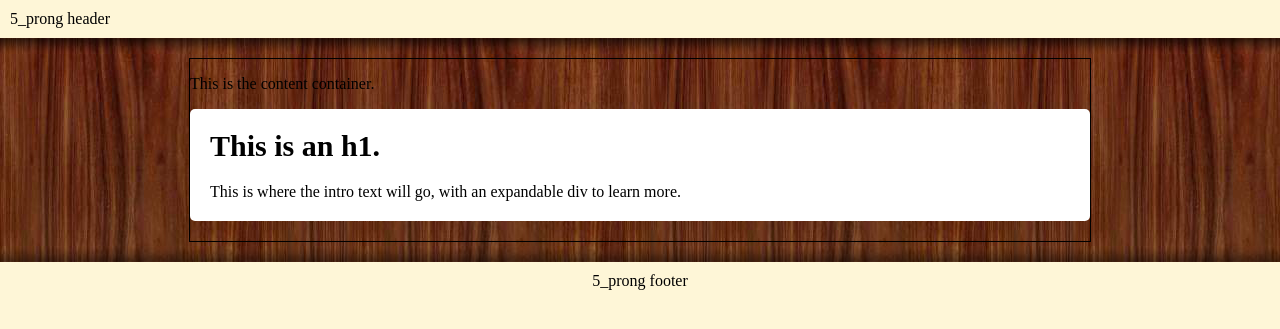
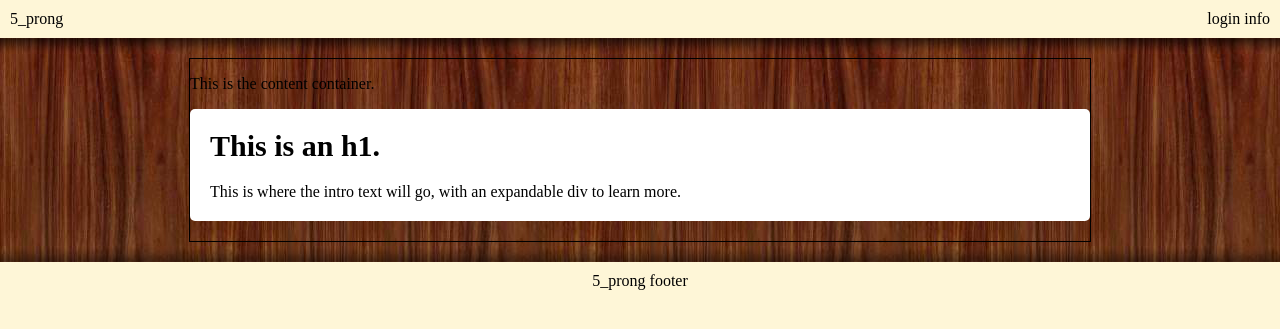
Before and after one commit to jhgilbert/5_prong, a Flask app: page / in a window 1280 px wide. Shown: the top 329 px of the page. Run offline with Flask 2, Linux system fonts and the light colour scheme; some web fonts are replaced.

Commit message:
Stub in login info area and apply clearfix

```diff
--- a/app/static/css/style.css
+++ b/app/static/css/style.css
@@ -18,6 +18,7 @@ body {
 header {
     padding: 10px;
     background-color: #fef6d7;
+    clear: both;
 }
 
 #footer {
@@ -53,3 +54,24 @@ header {
     margin-bottom: 20px;
     border-radius: 5px;
 }
+
+.clearfix:after {
+	clear: both;
+	display: block;
+	content: " ";
+	height: 0px;
+	visibility: hidden;
+}
+.clearfix {
+	display: inline-block;
+}
+/* Hide these rules from IE-mac \*/
+* html .clearfix {
+	height: 1%;
+}
+.clearfix {
+	display: block;
+}
+li.clearfix {
+	display: list-item;
+}
--- a/app/templates/base.html
+++ b/app/templates/base.html
@@ -6,7 +6,10 @@
   <link href='http://fonts.googleapis.com/css?family=Droid+Sans' rel='stylesheet' type='text/css'>
   <title>5_prong</title>
 </head>
-<header>5_prong header</header>
+<header class="clearfix">
+  <div style="float: left">5_prong</div>
+  <div style="float: right">login info</div>
+</header>
 <body>
 {% block content %}{% endblock %}
 <div id="footer">5_prong footer</div>
```
